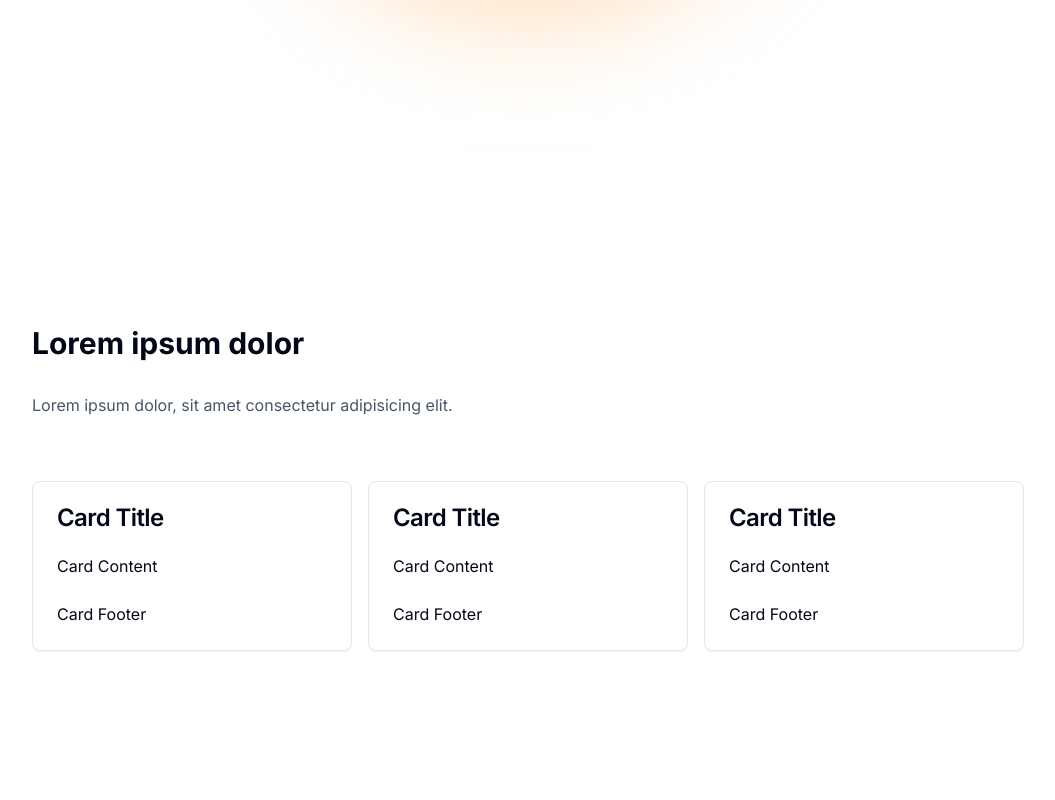
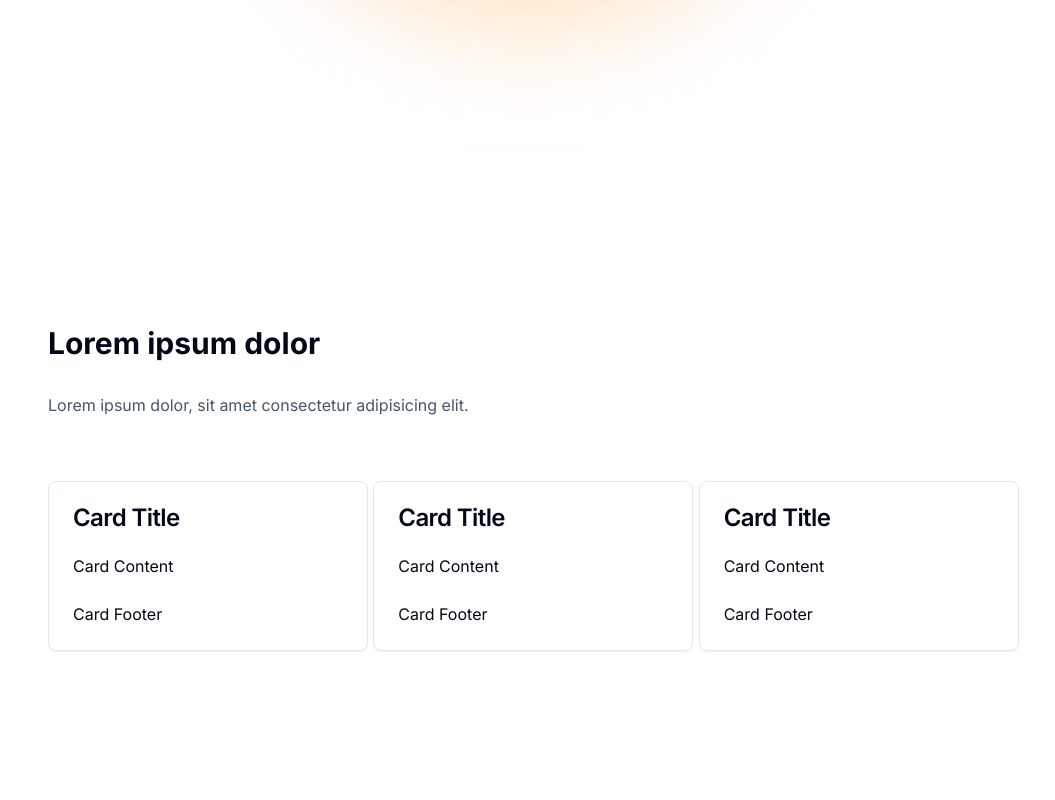
Before and after one commit to sasha1107/framer-sample, a Next.js app: page / in a window 1280 px wide. Shown: the part 680-1480 px from the top of the page, without its empty margins (112-1167 px from the left). Built offline with nearby package versions, Linux system fonts and the light colour scheme.

Commit message:
fix: padding 수정

```diff
--- a/src/sections/CardSection.tsx
+++ b/src/sections/CardSection.tsx
@@ -43,7 +43,7 @@ const cardVariants: Variants = {
 };
 const CardSection = () => {
   return (
-    <section className="h-main p-20 flex justify-center items-center">
+    <section className="h-main p-10 md:p-40 flex justify-center items-center">
       <div className="flex flex-col gap-8 items-center">
         <motion.div
           className="flex flex-col gap-8 w-full text-left"
--- a/src/sections/KeywordSection.tsx
+++ b/src/sections/KeywordSection.tsx
@@ -39,7 +39,7 @@ const textVariants: Variants = {
 };
 const KeywordSection = () => {
   return (
-    <section className="h-main p-40 flex justify-center flex-col gap-8">
+    <section className="h-main p-10 md:p-40 flex justify-center flex-col gap-8">
       <motion.h2
         className="text-5xl font-bold"
         initial="offscreen"
```
